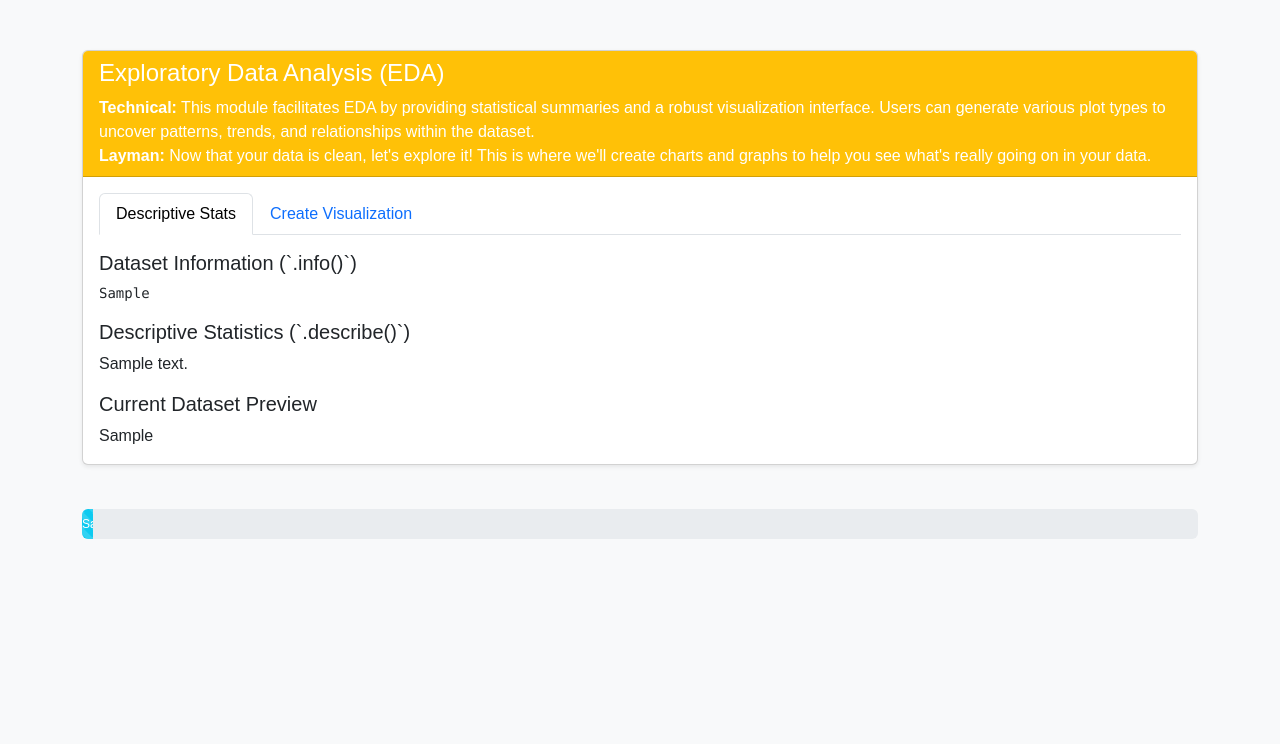
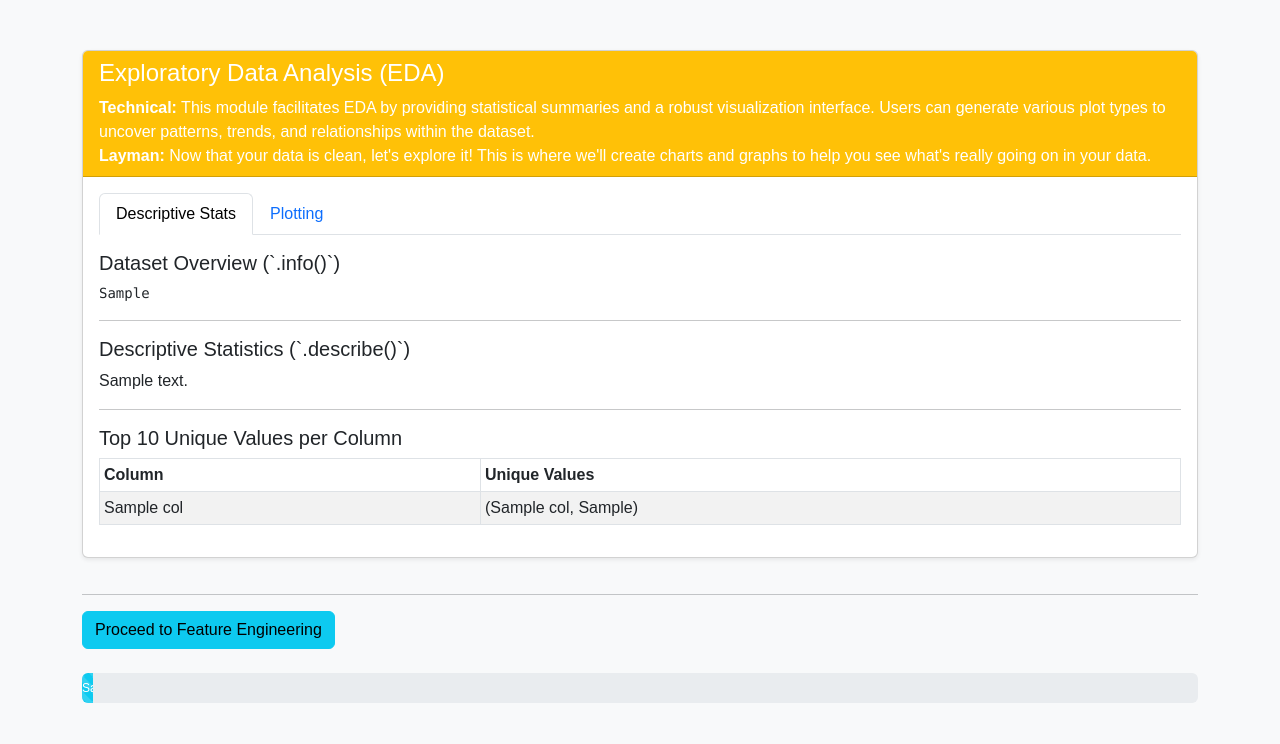
Before and after one commit to laxjovial/data_sci_webapp, a Flask app: template templates/data_eda.html in a window 1280 px wide. Shown: the part 56-800 px from the top of the page. Run offline with Flask 3, Linux system fonts and the light colour scheme; the template is opened without the code that fills it: most values are stand-ins (such as "Sample title", 1, 10 or a date in 2020); some libraries are stand-ins or nearby versions.

Commit message:
Update data_eda.html

```diff
--- a/templates/data_eda.html
+++ b/templates/data_eda.html
@@ -21,38 +21,60 @@
                         <button class="nav-link active" id="stats-tab" data-bs-toggle="tab" data-bs-target="#stats" type="button" role="tab" aria-controls="stats" aria-selected="true">Descriptive Stats</button>
                     </li>
                     <li class="nav-item" role="presentation">
-                        <button class="nav-link" id="viz-tab" data-bs-toggle="tab" data-bs-target="#viz" type="button" role="tab" aria-controls="viz" aria-selected="false">Create Visualization</button>
+                        <button class="nav-link" id="viz-tab" data-bs-toggle="tab" data-bs-target="#viz" type="button" role="tab" aria-controls="viz" aria-selected="false">Plotting</button>
                     </li>
                 </ul>
                 <div class="tab-content" id="edaTabContent">
+                    <!-- Descriptive Stats Tab -->
                     <div class="tab-pane fade show active" id="stats" role="tabpanel" aria-labelledby="stats-tab">
-                        <h5 class="mt-3">Dataset Information (`.info()`)</h5>
+                        <h5 class="mt-3">Dataset Overview (`.info()`)</h5>
                         <pre>{{ df_info }}</pre>
-                        <h5 class="mt-3">Descriptive Statistics (`.describe()`)</h5>
+                        <hr>
+                        <h5>Descriptive Statistics (`.describe()`)</h5>
                         {{ df_desc | safe }}
-                        <h5 class="mt-3">Current Dataset Preview</h5>
-                        {{ df_head | safe }}
+                        <hr>
+                        <h5>Top 10 Unique Values per Column</h5>
+                        <table class="table table-striped table-bordered table-sm">
+                            <thead>
+                                <tr>
+                                    <th>Column</th>
+                                    <th>Unique Values</th>
+                                </tr>
+                            </thead>
+                            <tbody>
+                                {% for col, values in unique_values.items() %}
+                                <tr>
+                                    <td>{{ col }}</td>
+                                    <td>{{ values|join(', ') }}</td>
+                                </tr>
+                                {% endfor %}
+                            </tbody>
+                        </table>
                     </div>
+
+                    <!-- Plotting Tab -->
                     <div class="tab-pane fade" id="viz" role="tabpanel" aria-labelledby="viz-tab">
                         <form action="{{ url_for('data_eda') }}" method="post" class="mt-3">
                             <div class="mb-3">
                                 <label for="plot_type" class="form-label">Select Plot Type</label>
-                                <select class="form-select" id="plot_type" name="plot_type">
+                                <select class="form-select" id="plot_type" name="plot_type" required>
+                                    <option value="">-- Select Plot Type --</option>
                                     <option value="histogram">Histogram</option>
                                     <option value="boxplot">Box Plot</option>
                                     <option value="scatter">Scatter Plot</option>
                                 </select>
                             </div>
                             <div class="mb-3">
-                                <label for="x_col" class="form-label">X-Axis Column</label>
-                                <select class="form-select" id="x_col" name="x_col">
+                                <label for="x_col" class="form-label">Select X-Axis Column</label>
+                                <select class="form-select" id="x_col" name="x_col" required>
+                                    <option value="">-- Select X-Axis Column --</option>
                                     {% for col in columns %}
                                     <option value="{{ col }}">{{ col }}</option>
                                     {% endfor %}
                                 </select>
                             </div>
                             <div class="mb-3">
-                                <label for="y_col" class="form-label">Y-Axis Column (Optional)</label>
+                                <label for="y_col" class="form-label">Select Y-Axis Column (for Scatter Plot)</label>
                                 <select class="form-select" id="y_col" name="y_col">
                                     <option value="">-- Select Y-Axis Column --</option>
                                     {% for col in columns %}
@@ -86,4 +108,6 @@
         </div>
     </div>
 </div>
+<hr>
+<a href="{{ url_for('feature_engineering') }}" class="btn btn-info">Proceed to Feature Engineering</a>
 {% endblock %}
```
